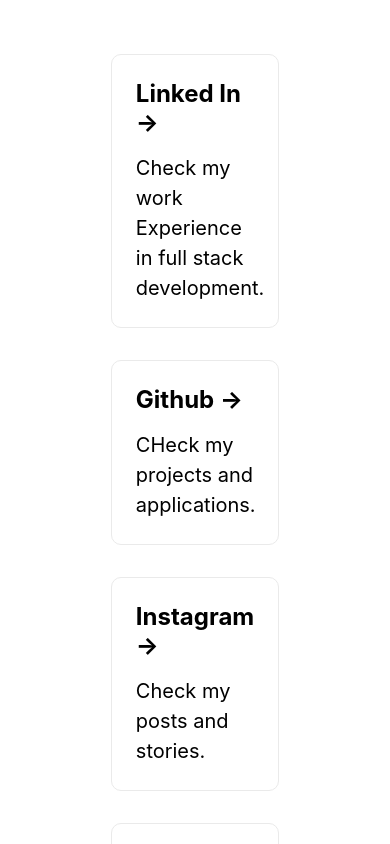
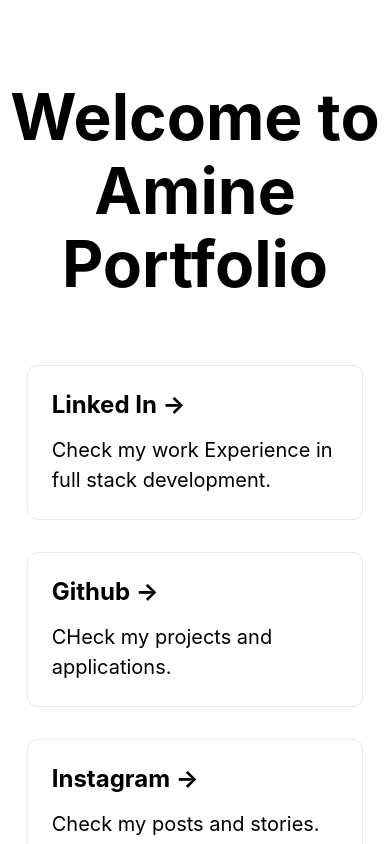
Before and after one commit to a-simplecode/serverless, a Next.js app: page / in a window 390 px wide. Shown: the top 844 px of the page. Built offline with nearby package versions, Linux system fonts and the light colour scheme.

Commit message:
FIX: mobile design

```diff
--- a/styles/Home.module.css
+++ b/styles/Home.module.css
@@ -1,11 +1,9 @@
 .container {
-  min-height: 100vh;
   padding: 0 0.5rem;
   display: flex;
   flex-direction: column;
   justify-content: center;
   align-items: center;
-  height: 100vh;
 }
 
 .main {
@@ -90,6 +88,12 @@
   width: 45%;
 }
 
+@media (max-width: 655px) {
+  .card{
+    width: 90%;
+  }
+}
+
 .card:hover,
 .card:focus,
 .card:active {
```
